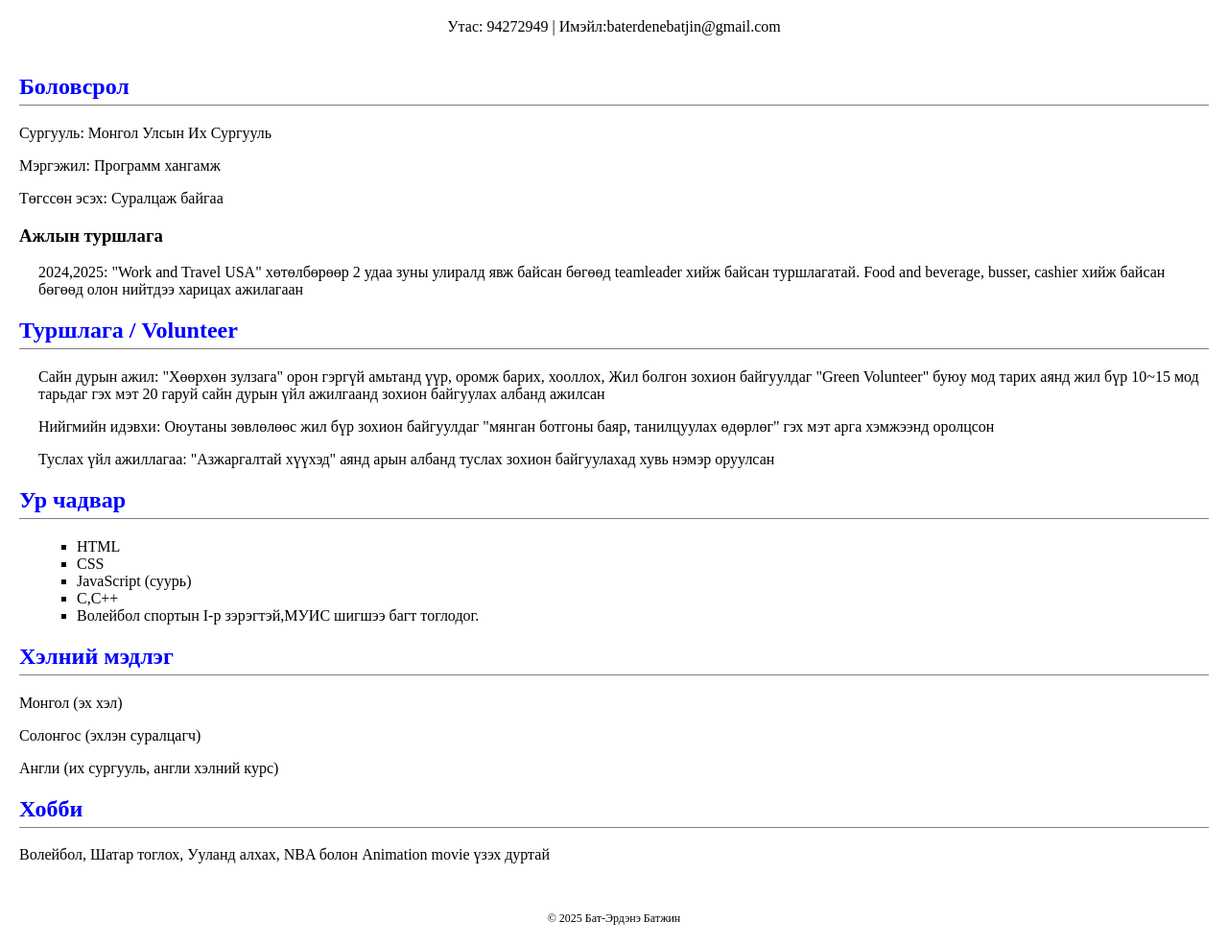
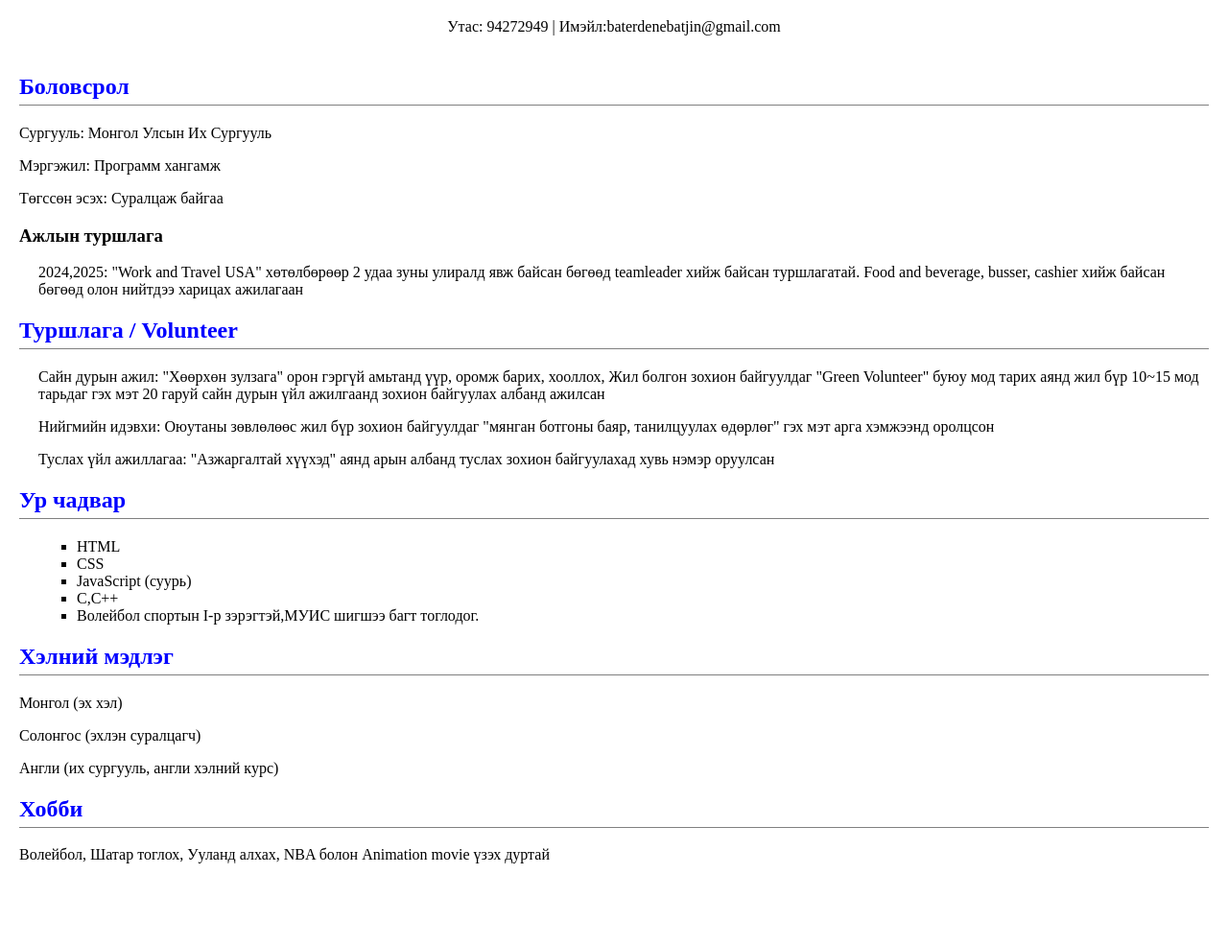
Before and after one commit to Batjin15/Batjin15.github.io, a plain HTML site: page lab4/itu-cv.html in a window 1280 px wide. Shown: the part 99-1084 px from the top of the page at 96% size. After the commit the page ends 1019 px from the top, so only its background shows below. Drawn offline with Linux system fonts and the light colour scheme.

Commit message:
Remove footer from the CV HTML file
Removed footer section from the CV HTML file.

```diff
--- a/lab4/itu-cv.html
+++ b/lab4/itu-cv.html
@@ -6,13 +6,11 @@ v<!DOCTYPE html>
     <link rel="stylesheet" href="style.css">
 </head>
 <body>
-
     <!-- HEADER:-->
     <header>
         <h1>Б. Батжин</h1>
         <p>Утас: 94272949 | Имэйл:baterdenebatjin@gmail.com</p>
     </header>
-
     <!-- EDUCATION:-->
     <section id="education status">
         <h2>Боловсрол</h2>
@@ -20,7 +18,6 @@ v<!DOCTYPE html>
         <p>Мэргэжил: Программ хангамж</p>
         <p>Төгссөн эсэх: Суралцаж байгаа</p>
     </section>
-
     <!-- EXPERIENCE: Ажлын болон volunteer activity -->
     <section id="experience">
         <!-- Work experience -->
@@ -32,7 +29,6 @@ v<!DOCTYPE html>
         <p>Нийгмийн идэвхи: Оюутаны зөвлөлөөс жил бүр зохион байгуулдаг "мянган ботгоны баяр, танилцуулах өдөрлөг" гэх мэт арга хэмжээнд оролцсон</p>
         <p>Туслах үйл ажиллагаа: "Азжаргалтай хүүхэд" аянд арын албанд туслах зохион байгуулахад хувь нэмэр оруулсан</p>
     </section>
-
     <!-- SKILLS: Ур чадвар -->
     <section id="skills">
         <h2>Ур чадвар</h2>
@@ -44,7 +40,6 @@ v<!DOCTYPE html>
             <li>Волейбол спортын I-р зэрэгтэй,МУИС шигшээ багт тоглодог.</li>
         </ul>
     </section>
-
     <!-- LANGUAGES -->
     <section id="languages">
         <h2>Хэлний мэдлэг</h2>
@@ -52,17 +47,10 @@ v<!DOCTYPE html>
         <p>Солонгос (эхлэн суралцагч)</p>
         <p>Англи (их сургууль, англи хэлний курс)</p>
     </section>
-
     <!-- HOBBIES: -->
     <section id="hobbies">
         <h2>Хобби</h2>
         <p>Волейбол, Шатар тоглох, Ууланд алхах, NBA болон Animation movie үзэх дуртай</p>
     </section>
-
-    <!-- FOOTER: Эцсийн мэдээлэл -->
-    <footer>
-        <p>© 2025 Бат-Эрдэнэ Батжин</p>
-    </footer>
-
 </body>
 </html>
```
